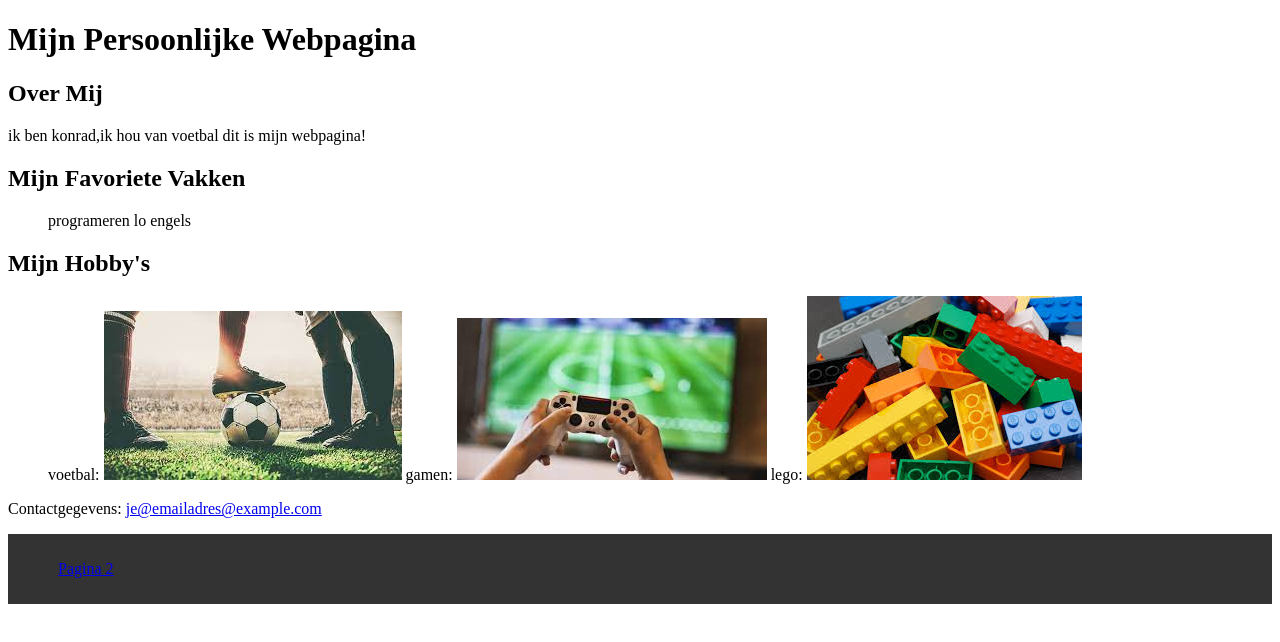
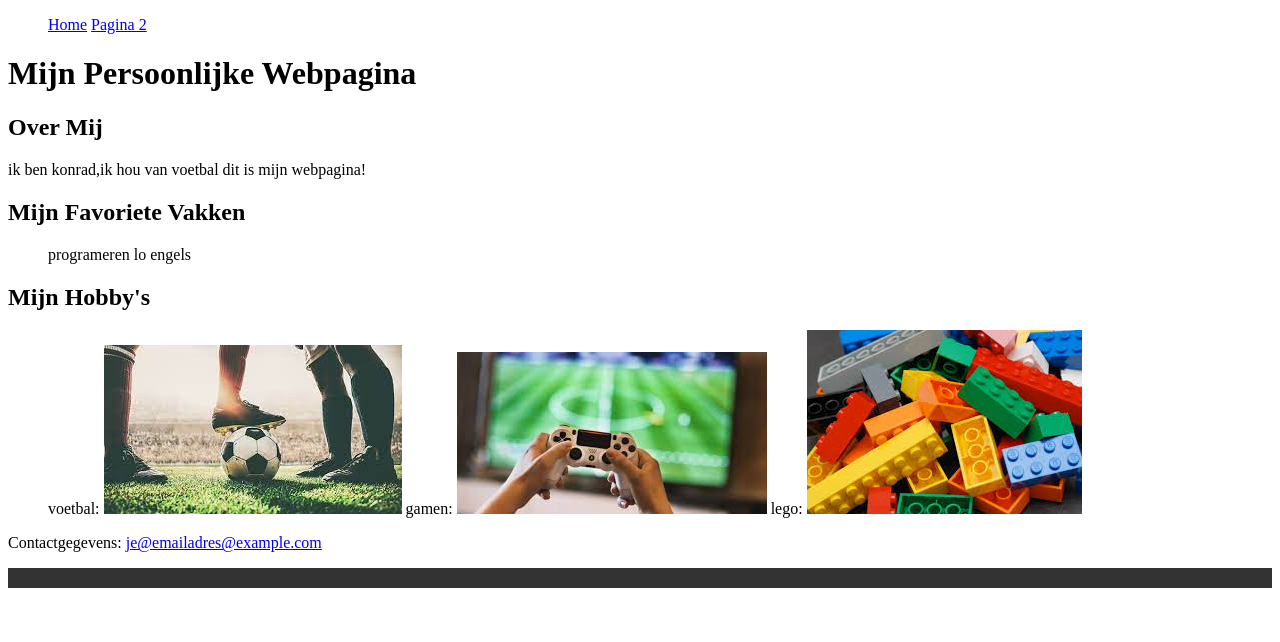
Before and after one commit to konipower/-konipower-.github.io, a plain HTML site: page index.html in a window 1280 px wide. Drawn offline with Linux system fonts and the light colour scheme.

Commit message:
Update index.html

```diff
--- a/index.html
+++ b/index.html
@@ -5,6 +5,10 @@
  <link rel="stylesheet" type="text/css" href="styles.css">
 </head>
 <body>
+  <ul>
+  <li><a href="mijnwebpagina.html">Home</a></li>
+<li><a href="pagina2.html">Pagina 2</a></li>
+ </ul>
  <header>
  <h1>Mijn Persoonlijke Webpagina</h1>
  </header>
@@ -33,10 +37,7 @@
  <p>Contactgegevens: <a
 href="konrad.waclawik24@gmail.com">je@emailadres@example.com</a></p>
   <nav>
- <ul>
 
- <li><a href="pagina2.html">Pagina 2</a></li>
- </ul>
 </nav>
  </footer>
   <link rel="stylesheet" href="styles.css">
```
